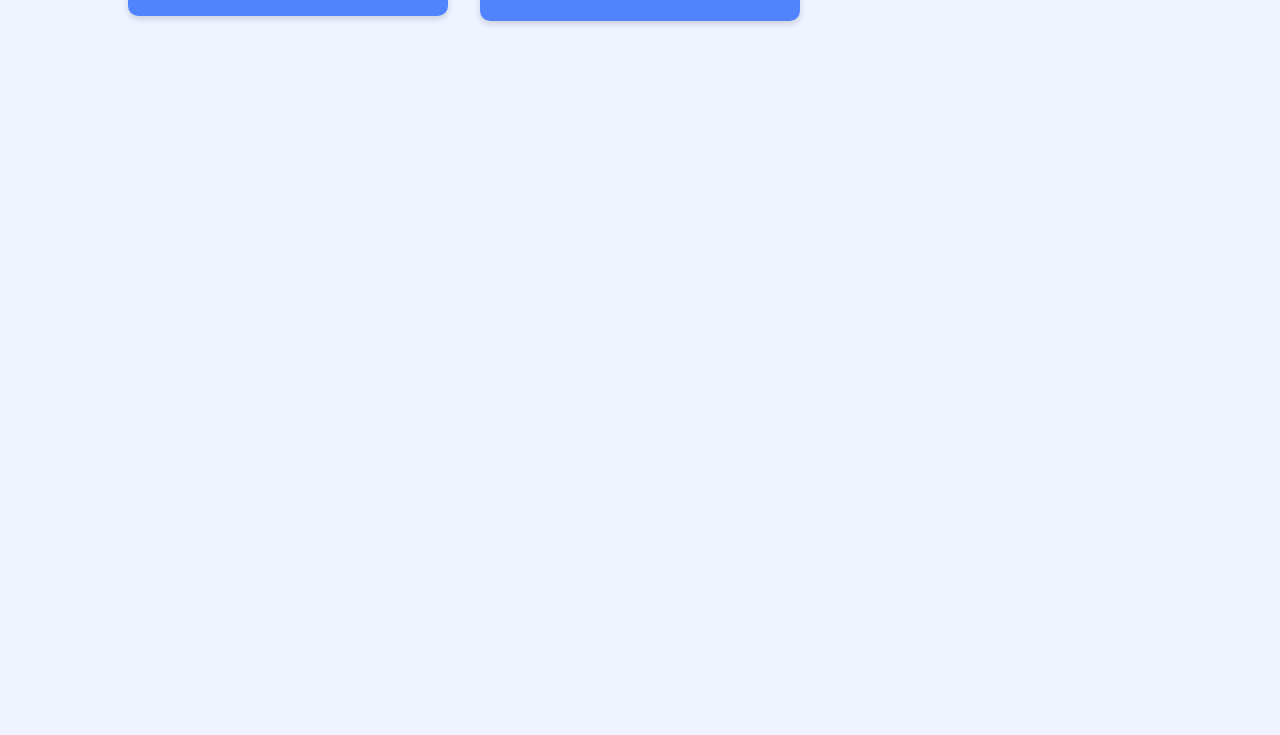
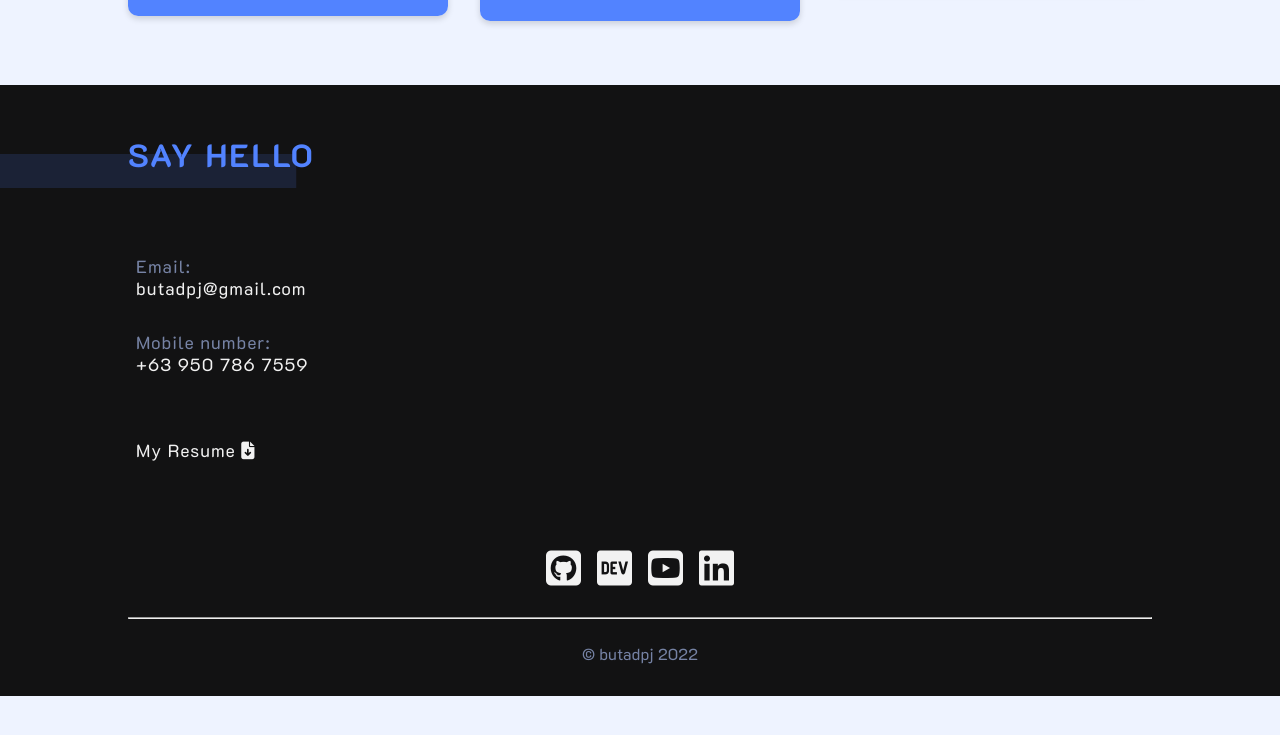
Before and after one commit to butadpj/my-portfolio, a website built with webpack: page public/index.html in a window 1280 px wide. Shown: the part 1801-2536 px from the top of the page. After the commit the page ends 2497 px from the top, so only its background shows below. Built offline with nearby package versions, Linux system fonts and the light colour scheme.

Commit message:
Add contact section

```diff
--- /dev/null
+++ b/public/css/contact.css
@@ -0,0 +1,38 @@
+#contact {
+  background-color: var(--dark);
+  padding: 3rem 10vw 2rem 10vw;
+  font-family: var(--font-2);
+}
+
+.contact-info {
+  font-size: 1.1rem;
+  color: var(--light);
+  margin: 5rem 0 5rem 0.5rem;
+  letter-spacing: 1px;
+  display: flex;
+  flex-flow: column;
+  gap: 2rem;
+}
+
+.info-group label {
+  color: var(--primary-light);
+}
+
+.my-resume {
+  margin-top: 2rem;
+}
+
+.socials {
+  display: flex;
+  gap: 1rem;
+  font-size: 2.5rem;
+  width: fit-content;
+  color: var(--light);
+  margin: 0 auto 1.5rem auto;
+}
+
+.copyright {
+  color: var(--primary-light);
+  text-align: center;
+  margin-top: 1.5rem;
+}
--- a/public/css/main.css
+++ b/public/css/main.css
@@ -2,8 +2,9 @@
 
 :root {
   --primary: rgb(82, 131, 255);
-  --primary-light: rgb(115, 142, 214);
-  --primary-light-fade: rgba(115, 141, 214, 0.1);
+  --primary-fade: rgb(82, 131, 255, 0.15);
+  --primary-light: rgb(118, 131, 165);
+  --primary-light-fade: rgba(118, 131, 165, 0.15);
   --primary-dark: rgb(20, 74, 214);
 
   --secondary: rgb(238, 104, 7);
@@ -26,7 +27,6 @@
 body {
   background-color: var(--light-bg);
   font-family: var(--font-1);
-  padding-bottom: 50rem;
 }
 
 h1,
@@ -37,6 +37,7 @@ h4 {
 }
 
 a {
+  color: inherit;
   text-decoration: none;
 }
 
@@ -92,9 +93,13 @@ button.outline-light:hover {
   font-family: var(--font-2);
   font-weight: 800;
   letter-spacing: 2px;
-  color: var(--secondary);
+  color: var(--primary);
   position: relative;
   width: fit-content;
+}
+
+.section-title.secondary {
+  color: var(--secondary);
 }
 
 .section-title:before {
@@ -102,9 +107,13 @@ button.outline-light:hover {
   display: inline-block;
   width: 180%;
   height: 80%;
-  background-color: var(--secondary-fade);
+  background-color: var(--primary-fade);
   position: absolute;
   left: 0%;
   top: 50%;
   transform: translateX(-50%);
 }
+
+.section-title.secondary::before {
+  background-color: var(--secondary-fade);
+}
--- a/public/index.html
+++ b/public/index.html
@@ -69,6 +69,7 @@
     <link rel="stylesheet" href="./css/hero.css" />
     <link rel="stylesheet" href="./css/about.css" />
     <link rel="stylesheet" href="./css/projects.css" />
+    <link rel="stylesheet" href="./css/contact.css" />
     <link rel="stylesheet" href="./css/collapsible.css" />
     <link rel="stylesheet" href="./css/scroll.css" />
     <title>Solving people's problems through technology and design.</title>
@@ -151,7 +152,7 @@
       </div>
     </section>
     <section id="projects">
-      <h2 class="section-title">Projects</h2>
+      <h2 class="section-title secondary">Projects</h2>
 
       <div class="project-previews">
         <div class="preview no-highlight">
@@ -233,6 +234,49 @@
         </div>
       </div>
     </section>
+    <section id="contact">
+      <h2 class="section-title">SAY HELLO</h2>
+      <div class="contact-info">
+        <div class="info-group">
+          <label>Email:</label>
+          <p>butadpj@gmail.com</p>
+        </div>
+        <div class="info-group">
+          <label>Mobile number:</label>
+          <p>+63 950 786 7559</p>
+        </div>
+
+        <div class="my-resume hoverable">
+          <a href="./my_resume.pdf" download>
+            My Resume <i class="fa-solid fa-file-arrow-down"></i>
+          </a>
+        </div>
+      </div>
+      <div class="socials">
+        <a class="hoverable" href="https://github.com/butadpj" target="_blank">
+          <i class="fa-brands fa-github-square"></i>
+        </a>
+        <a class="hoverable" href="https://dev.to/butadpj" target="_blank">
+          <i class="fa-brands fa-dev"></i>
+        </a>
+        <a
+          class="hoverable"
+          href="https://www.youtube.com/channel/UCm5yxy-NWpLemAsF278NsUQ"
+          target="_blank"
+        >
+          <i class="fa-brands fa-youtube-square"></i
+        ></a>
+        <a
+          class="hoverable"
+          href="https://www.linkedin.com/in/paul-john-butad-5bb70a218/"
+          target="_blank"
+        >
+          <i class="fa-brands fa-linkedin"></i>
+        </a>
+      </div>
+      <hr />
+      <p class="copyright">© butadpj 2022</p>
+    </section>
     <script src="bundle.js"></script>
   </body>
 </html>
```
Also changed, not shown: 1 other file.
